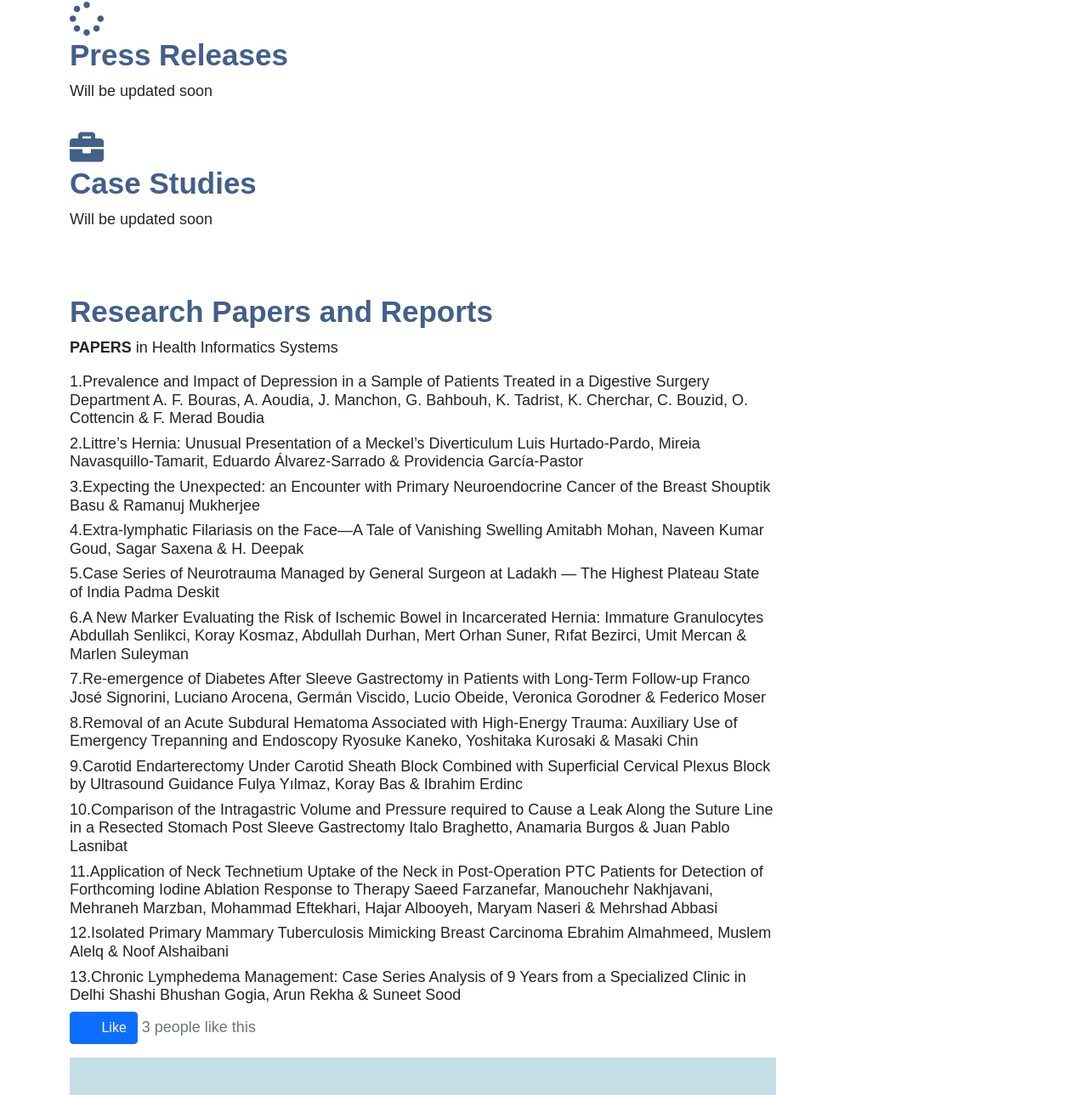
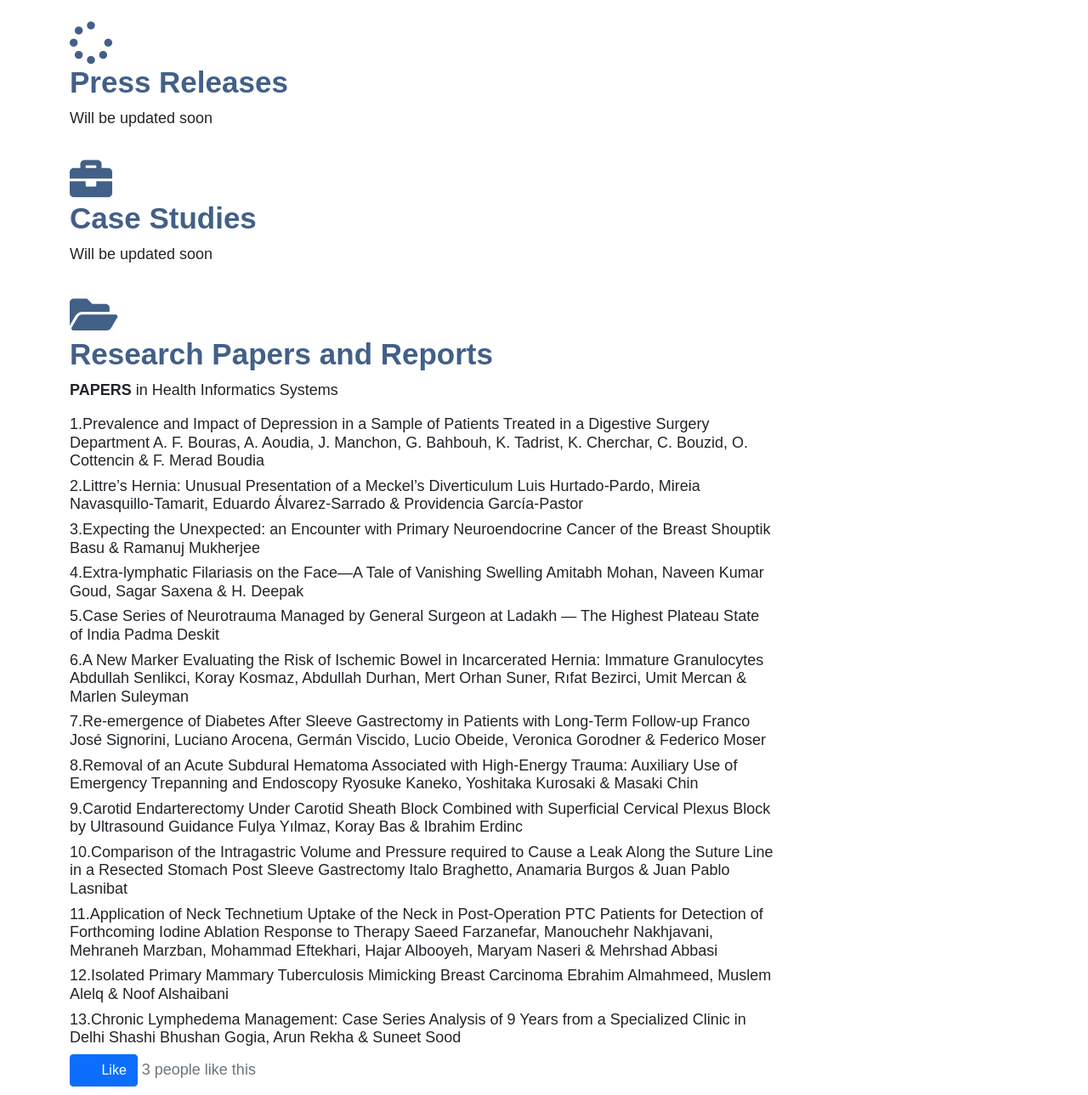
Before and after one commit to iamaritra01/webocode, a plain HTML site: page resource.html in a window 1280 px wide. Shown: the part 1050-2339 px from the top of the page at 85% size. Drawn offline with nearby package versions, Linux system fonts and the light colour scheme.

Commit message:
resource file checked

```diff
--- a/resource.css
+++ b/resource.css
@@ -28,7 +28,7 @@ body {
 }
 
 .i{
-    font-size:40px;
+    font-size: 35px;
     color:rgb(66, 96, 136);
 }
 .bi{
--- a/resource.html
+++ b/resource.html
@@ -5,11 +5,11 @@
     <meta charset="UTF-8">
     <meta http-equiv="X-UA-Compatible" content="IE=edge">
     <meta name="viewport" content="width=device-width, initial-scale=1.0">
+    <link rel="stylesheet" href="resource.css">
+
+    <!--Bootstrap5 CDN-->
     <link href="https://cdn.jsdelivr.net/npm/bootstrap@5.0.2/dist/css/bootstrap.min.css" rel="stylesheet"
         integrity="sha384-EVSTQN3/azprG1Anm3QDgpJLIm9Nao0Yz1ztcQTwFspd3yD65VohhpuuCOmLASjC" crossorigin="anonymous">
-    <link rel="stylesheet" href="https://cdnjs.cloudflare.com/ajax/libs/font-awesome/4.7.0/css/font-awesome.min.css">
-    <link rel="stylesheet" href="resource.css">
-</head>
     <script src="https://cdn.jsdelivr.net/npm/bootstrap@5.0.2/dist/js/bootstrap.bundle.min.js"
         integrity="sha384-MrcW6ZMFYlzcLA8Nl+NtUVF0sA7MsXsP1UyJoMp4YLEuNSfAP+JcXn/tWtIaxVXM"
         crossorigin="anonymous"></script>
@@ -19,9 +19,12 @@
     <script src="https://cdn.jsdelivr.net/npm/bootstrap@5.0.2/dist/js/bootstrap.min.js"
         integrity="sha384-cVKIPhGWiC2Al4u+LWgxfKTRIcfu0JTxR+EQDz/bgldoEyl4H0zUF0QKbrJ0EcQF"
         crossorigin="anonymous"></script>
+    <!--Icon CDN-->
     <link rel="stylesheet" href="https://cdnjs.cloudflare.com/ajax/libs/font-awesome/5.15.3/css/all.min.css" />
     <a href="https://icons8.com/icon/13458/system-information"></a>
+
     <title>Health&Beyond</title>
+</head>
 
 <body>
     <!-----NAVBAR------>
@@ -67,7 +70,7 @@
                     <p>Welcome to Health&Beyond Resource Hub.Here we provide you with the particulars on Health,web
                         resources,case studies and many more.
                     </p>
-                    <i class="fa mt-3 i">&#xf0eb;</i>
+                    <i class='far mt-3 i'>&#xf0eb;</i>
                     <h2>Health Strategy in India</h2>
                     <li>Organize into Integrated Practice Units(IPUs)</li>
                     <li>Measure outcomes and costs for Every Patient</li>
@@ -76,23 +79,23 @@
                     <li>Integrate Care Delivery Systems</li>
                     <li>Expand Geographic Reach</li>
                     <li>Build an Enabling Information Technology Platform</li>
-                    <i class="fa mt-5 i">&#xf08d;</i>
+                    <i class='fas mt-5 i'>&#xf08d;</i>
                     <h2>Data Resources</h2>
                     <p>Please visit our data portal Health24*7</p>
-                    <i class="fa mt-3 i">&#xf02d;</i>
+                    <i class='fas mt-3 i'>&#xf02d;</i>
                     <h2>Training Resources</h2>
                     <p>Visit the Health Institute to view training resources on digital health and health information
                         systems.</p>
-                    <i class="fa mt-3 i">&#xf15b;</i>
+                    <i class='fas mt-3 i'>&#xf15b;</i>
                     <h2>White Papers</h2>
                     <p>Will be updated soon</p>
-                    <i class="fa mt-3 i">&#xf110;</i>
+                    <i class='fas mt-3 i'>&#xf110;</i>
                     <h2>Press Releases</h2>
                     <p>Will be updated soon</p>
-                    <i class="fa mt-3 i">&#xf0b1;</i>
+                    <i class='fas mt-3 i'>&#xf0b1;</i>
                     <h2>Case Studies</h2>
                     <p>Will be updated soon</p>
-                    <i class="fa mt-3 i">&#xf115;</i>
+                    <i class='fas mt-3 i'>&#xf07c;</i>
                     <h2>Research Papers and Reports</h2>
                     <p class="mt-2"><strong>PAPERS</strong> in Health Informatics Systems</p>
                     <p class="h4">1.Prevalence and Impact of Depression in a Sample of Patients Treated in a Digestive
@@ -142,12 +145,13 @@
                                 class="fa text-white bi">&#xf087;</i>
                             Like</button> 3 people like this</p>
                     <div class="container d-flex justify-content-center social">
-                        <i class="fa py-3 px-2">&#xf099;</i>
-                        <i class="fa py-3 px-2">&#xf09a;</i>
-                        <i class="fa py-3 px-2">&#xf1a1;</i>
-                        <i class="fa py-3 px-2">&#xf0e1;</i>
-                        <i class="fa py-3 px-2">&#xf0d2;</i>
-                        <i class="fa py-3 px-2">&#xf0d5;</i>
+                        <i class="fab fa-whatsapp py-3"></i>
+                        <i class="fab fa-twitter py-3"></i>
+                        <i class="fab fa-facebook py-3"></i>
+                        <i class="fab fa-instagram py-3"></i>
+                        <i class="fab fa-linkedin-in py-3"></i>
+                        <i class="fab fa-google py-3"></i>
+                        <i class="fab fa-pinterest py-3"></i>
                     </div>
                 </div>
                 <div class="col-sm-3">
```
Lines whose indentation alone changed are shown as unchanged.
